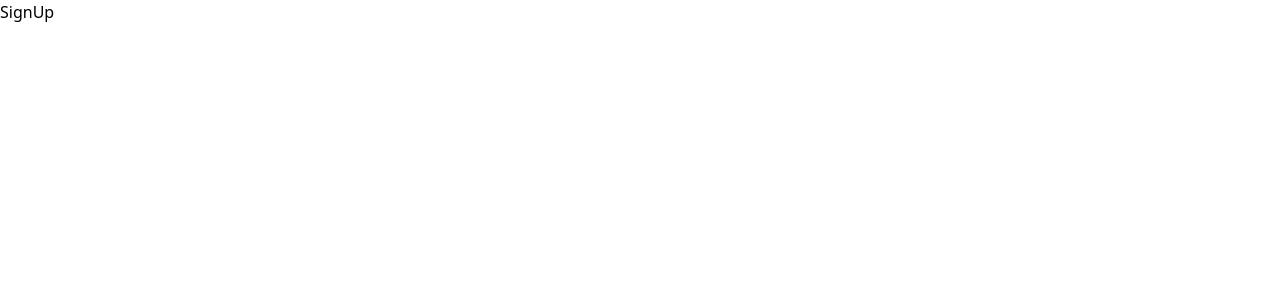
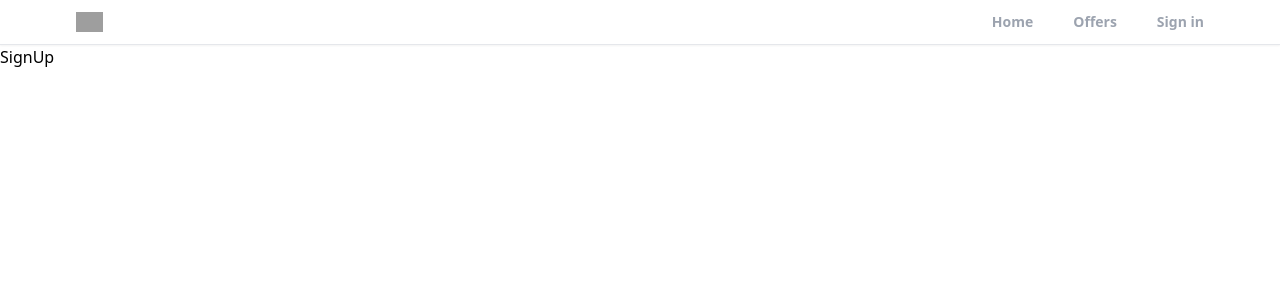
Before and after one commit to musangamfure/BookEstate, a React (Vite) app: page /sign-up in a window 1280 px wide. Shown: the top 300 px of the page. Built offline with nearby package versions, Linux system fonts and the light colour scheme; grey boxes are pictures that could not be loaded.

Commit message:
Create Header component and with navigations

```diff
--- a/src/App.jsx
+++ b/src/App.jsx
@@ -5,11 +5,13 @@
 import SignUp from './pages/SignUp.jsx';
 import Offers from './pages/Offers.jsx';
 import ForgotPassword from './pages/ForgotPassword.jsx';
+import Header from './components/Header.jsx';
 
 function App() {
   return (
     <>
       <Router>
+        <Header />
         <Routes>
           <Route path='/' element={<Home />} />
           <Route path='/profile' element={<Profile />} />
--- /dev/null
+++ b/src/components/Header.jsx
@@ -0,0 +1,61 @@
+import { useLocation, useNavigate } from 'react-router-dom';
+
+function Header() {
+  const location = useLocation();
+  const navigation = useNavigate();
+
+  function pathMatchesRoute(route) {
+    return route === location.pathname;
+  }
+
+  return (
+    <div className='bg-white border-b shadow-sm sticky top-0 z-50'>
+      <header className='flex justify-between items-center px-3 max-w-6xl mx-auto'>
+        <div>
+          <img
+            src='https://static.rdc.moveaws.com/images/logos/rdc-logo-default.svg'
+            alt='logo'
+            className='h-5 cursor-pointer'
+            onClick={() => navigation('/')}
+          />
+        </div>
+        <div>
+          <ul className='flex space-x-10 cursor-pointer'>
+            <li
+              className={`py-3 text-sm font-semibold ${
+                pathMatchesRoute('/')
+                  ? 'text-black border-b-2 border-red-400'
+                  : 'text-gray-400'
+              }`}
+              onClick={() => navigation('/')}
+            >
+              Home
+            </li>
+            <li
+              className={`py-3 text-sm font-semibold ${
+                pathMatchesRoute('/offers')
+                  ? 'text-black border-b-2 border-red-400'
+                  : 'text-gray-400'
+              }`}
+              onClick={() => navigation('/offers')}
+            >
+              Offers
+            </li>
+            <li
+              className={`py-3 text-sm font-semibold ${
+                pathMatchesRoute('/sign-in')
+                  ? 'text-black border-b-2 border-red-400'
+                  : 'text-gray-400'
+              }`}
+              onClick={() => navigation('/sign-in')}
+            >
+              Sign in
+            </li>
+          </ul>
+        </div>
+      </header>
+    </div>
+  );
+}
+
+export default Header;
```
